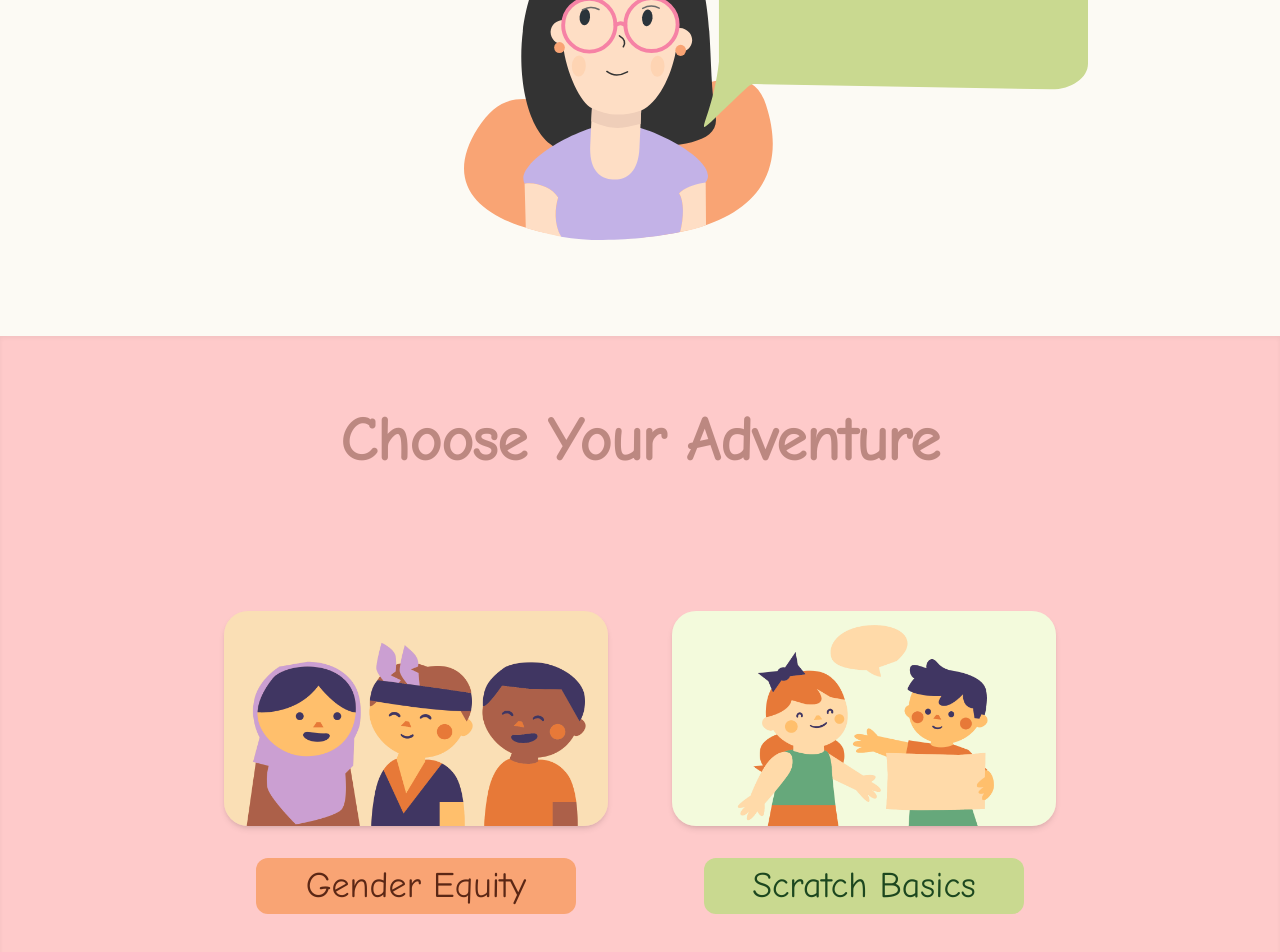
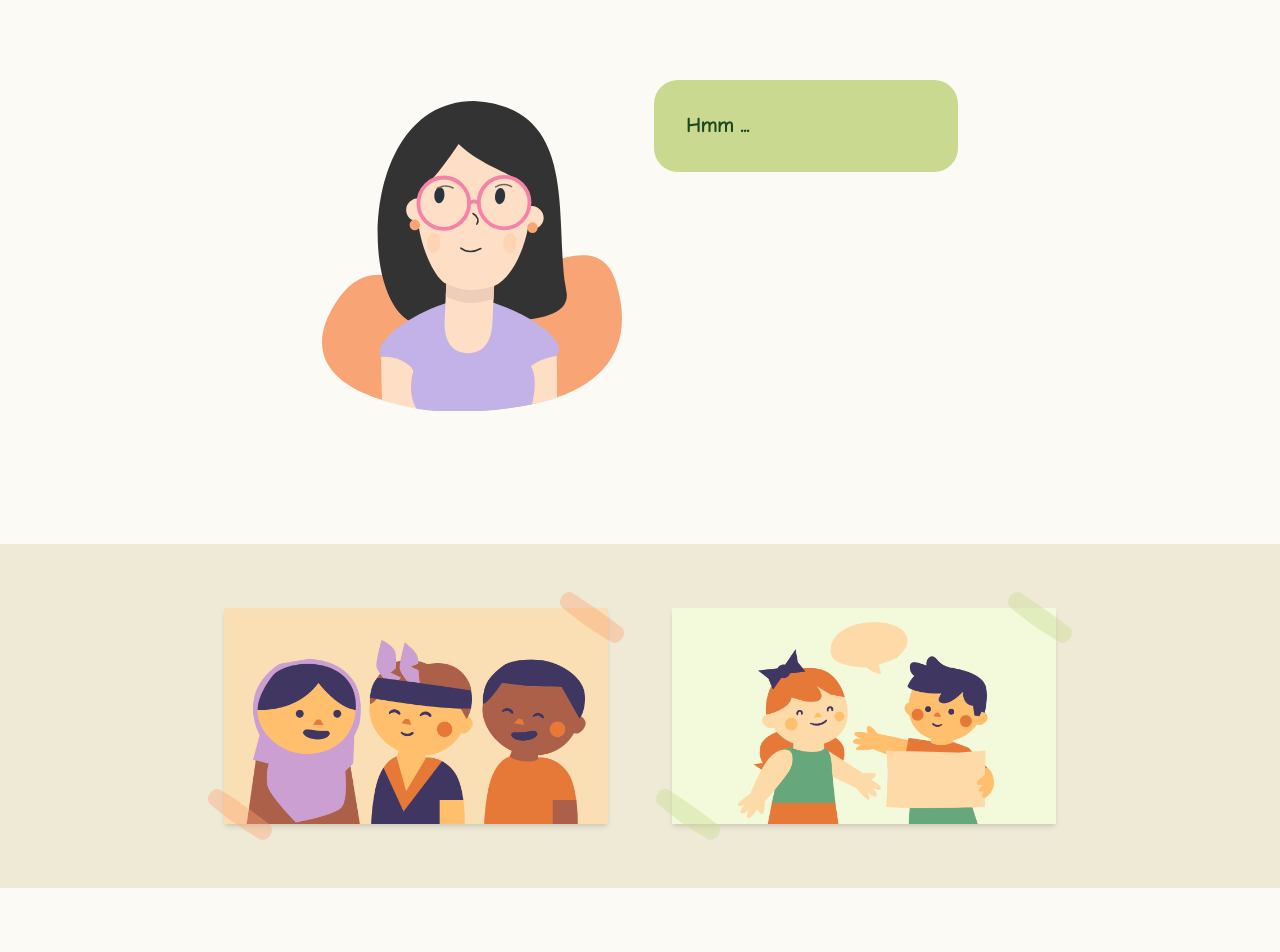
Before and after one commit to questworthy/scratch-whiz, a SvelteKit app: page /toolkits in a window 1280 px wide. Shown: the part 224-1176 px from the top of the page. After the commit the page ends 1112 px from the top, so only its background shows below. Built offline with nearby package versions, Linux system fonts and the light colour scheme.

Commit message:
updates toolkit page

```diff
--- a/src/lib/components/Avataar.svelte
+++ b/src/lib/components/Avataar.svelte
@@ -1,7 +1,16 @@
 <script>
-	import { fly } from 'svelte/transition';
+	import { onMount } from 'svelte';
+	import { scale } from 'svelte/transition';
+	import { backOut } from 'svelte/easing';
 
-	// interactivity mechanics ---------------------------------------------
+	export let hidden = false;
+	onMount(() => {
+		setTimeout(() => {
+			hidden = true;
+		}, 1000);
+	});
+
+	// interactivity mechanics --------------------------------------------
 
 	$: innerHeight = 0;
 	$: innerWidth = 0;
@@ -18,8 +27,6 @@
 	$: Y = mapNumRange(cursor.y, innerWidth, 0, 20, -20);
 
 	export let smile = false;
-	export let bubble = false;
-	export let message = 'Hmm ...';
 </script>
 
 <svelte:window
@@ -36,9 +43,11 @@
 <p>{cursor.y}</p>
 -->
 
-<div class="w-80 h-80 m-4 relative flex">
+{#if hidden}
+	<div class="p-2 m-2 flex justify-center items-center">
 		<button>
 			<svg
+				transition:scale={{ duration: 500, easing: backOut }}
 				role="img"
 				on:mouseenter={() => {
 					smile = true;
@@ -188,15 +197,5 @@
 				/></svg
 			>
 		</button>
-	{#if bubble}
-		<div
-			class="w-96 left-60 absolute"
-			transition:fly={{ x: -10, y: 10, delay: 2000, duration: 500, easing: cubicInOut }}
-		>
-			<img src="/speech-bubble.svg" alt="" />
-			<p class="w-80 absolute top-6 right-6 text-darkGreen text-xl">
-				{message}
-			</p>
 	</div>
 {/if}
-</div>
--- /dev/null
+++ b/src/lib/components/Bubble.svelte
@@ -0,0 +1,25 @@
+<script>
+	export let message = 'Hmm ...';
+	import { onMount } from 'svelte';
+
+	let hidden = false;
+	onMount(() => {
+		setTimeout(() => {
+			hidden = true;
+		}, 2000);
+	});
+
+	import { scale } from 'svelte/transition';
+	import { backOut } from 'svelte/easing';
+</script>
+
+<div class="p-2 m-2 w-80">
+	{#if hidden}
+		<p
+			class="p-8 rounded-3xl bg-lightGreen text-darkGreen text-xl font-bold"
+			transition:scale={{ duration: 500, easing: backOut }}
+		>
+			{message}
+		</p>
+	{/if}
+</div>
--- a/src/lib/components/Nav.svelte
+++ b/src/lib/components/Nav.svelte
@@ -18,10 +18,11 @@
 	import { backOut } from 'svelte/easing';
 </script>
 
+<div class="h-32">
 	{#if hidden}
 		<div
 			transition:fly={{ y: -50, duration: 500, easing: backOut }}
-		class="w-full flex justify-between items-center"
+			class=" w-full flex justify-between items-center"
 		>
 			<a href="/">
 				<img class="h-32" src="/qa.svg" alt="Quest Alliance Logo" />
@@ -41,3 +42,4 @@
 			</div>
 		</div>
 	{/if}
+</div>
--- /dev/null
+++ b/src/lib/components/Photo.svelte
@@ -0,0 +1,45 @@
+<script>
+	export let src = '/equity.png';
+	export let alt = '';
+	export let color = '#333';
+</script>
+
+<div class=" relative m-8">
+	<div class="absolute w-16 -top-4 -right-4">
+		<svg
+			width="100%"
+			height="100%"
+			viewBox="0 0 27.120582 21.56621"
+			version="1.1"
+			xmlns="http://www.w3.org/2000/svg"
+		>
+			<g id="layer1" transform="translate(-67.246476,-63.322305)">
+				<path
+					id="rect2-5"
+					style="opacity:0.4;fill:{color};stroke-width:1.7144;stroke-linecap:round"
+					d="m 72.578515,63.703268 c 7.238086,4.511443 14.093245,9.481436 20.78486,14.647256 1.251861,0.966412 1.363927,3.020228 0.159604,4.729196 -1.204323,1.708968 -3.14796,2.248559 -4.507341,1.440363 -7.042151,-4.186785 -14.015,-8.796942 -20.78486,-14.647255 -1.196591,-1.034059 -1.363921,-3.020224 -0.159598,-4.729193 1.204323,-1.708967 3.165205,-2.276905 4.507335,-1.440367 z"
+				/>
+			</g>
+		</svg>
+	</div>
+
+	<img class="w-96 shadow-md" {src} {alt} />
+
+	<div class="absolute w-16 -left-4 -bottom-4">
+		<svg
+			width="100%"
+			height="100%"
+			viewBox="0 0 27.120582 21.56621"
+			version="1.1"
+			xmlns="http://www.w3.org/2000/svg"
+		>
+			<g id="layer1" transform="translate(-67.246476,-63.322305)">
+				<path
+					id="rect2-5"
+					style="opacity:0.4;fill:{color};stroke-width:1.7144;stroke-linecap:round"
+					d="m 72.578515,63.703268 c 7.238086,4.511443 14.093245,9.481436 20.78486,14.647256 1.251861,0.966412 1.363927,3.020228 0.159604,4.729196 -1.204323,1.708968 -3.14796,2.248559 -4.507341,1.440363 -7.042151,-4.186785 -14.015,-8.796942 -20.78486,-14.647255 -1.196591,-1.034059 -1.363921,-3.020224 -0.159598,-4.729193 1.204323,-1.708967 3.165205,-2.276905 4.507335,-1.440367 z"
+				/>
+			</g>
+		</svg>
+	</div>
+</div>
--- a/src/routes/+page.svelte
+++ b/src/routes/+page.svelte
@@ -1,7 +1,7 @@
 <script>
 	import Avataar from '$lib/components/Avataar.svelte';
+
 	export let hidden = false;
-
 	import { onMount } from 'svelte';
 	onMount(() => {
 		setTimeout(() => {
@@ -11,6 +11,8 @@
 
 	import { fly, scale } from 'svelte/transition';
 	import { backOut } from 'svelte/easing';
+
+	let smile = false;
 </script>
 
 <div class="prose max-w-none mx-auto mt-60">
@@ -27,7 +29,15 @@
 				<p transition:fly={{ delay: 600, y: 50, duration: 500, easing: backOut }} class="text-3xl">
 					Drag and drop colorful blocks<br /> to build awesome games and apps.
 				</p>
-				<a href="/toolkits">
+				<a
+					href="/toolkits"
+					on:mouseenter={() => {
+						smile = true;
+					}}
+					on:mouseleave={() => {
+						smile = false;
+					}}
+				>
 					<button
 						transition:fly={{ delay: 1200, y: 50, duration: 500, easing: backOut }}
 						class="rounded-full px-8 py-6 font-bold uppercase bg-lightGreen text-darkGreen text-2xl hover:bg-[#fce2a1] transition-all duration-200 ease-in-out"
@@ -36,7 +46,7 @@
 				</a>
 			</div>
 			<div transition:scale={{ delay: 1800, duration: 500, easing: backOut }} class="h-80 w-80">
-				<Avataar />
+				<Avataar {smile} />
 			</div>
 		{/if}
 	</div>
--- a/src/routes/toolkits/+page.svelte
+++ b/src/routes/toolkits/+page.svelte
@@ -1,42 +1,34 @@
 <script>
 	import Avataar from '$lib/components/Avataar.svelte';
+	import Bubble from '$lib/components/Bubble.svelte';
+	import Photo from '$lib/components/Photo.svelte';
 
-	const style =
-		'rounded-2xl px-6 py-4 flex flex-col justify-start drop-shadow-lg hover:scale-110 hover:-translate-y-8 hover:z-10 transition-all duration-200 ease-in-out cursor-pointer';
+	let message = 'Hmm ...';
 </script>
 
-<div class="wscreen mx-auto w-96">
-	<Avataar bubble={true} message="Are you ready to unlock a world of games, animations ?" />
-</div>
-
-<div
-	class="mt-24 shadow-inner w-screen bg-red-200 mx-auto flex flex-col justify-center items-center"
->
-	<h1 class=" text-6xl my-16 text-darkAmber opacity-40 font-bold leading-snug">
-		Choose Your Adventure
-	</h1>
-
-	<div class="my-8 flex justify-center items-center">
-		<div class="m-8">
-			<img
-				class="w-96 rounded-3xl shadow-md hover:scale-110 hover:rotate-3 transition-all duration-400 ease-in-out"
-				src="/equity.png"
-				alt=""
-			/>
-			<p class="m-8 p-2 text-4xl text-darkAmber text-center bg-lightAmber rounded-xl">
-				Gender Equity
-			</p>
-		</div>
-
-		<div class="m-8">
-			<img
-				class="w-96 rounded-3xl shadow-md hover:scale-110 hover:rotate-3 transition-all duration-400 ease-in-out"
-				src="/scratch.png"
-				alt=""
-			/>
-			<p class="m-8 p-2 text-4xl text-darkGreen text-center bg-lightGreen rounded-xl">
-				Scratch Basics
-			</p>
+<div class="mt-40 flex flex-col items-center gap-24">
+	<div class="flex h-96">
+		<Avataar />
+		<Bubble {message} />
+	</div>
+	<div class="w-full bg-[#efead6] p-8">
+		<div class="flex justify-center items-center">
+			<a
+				href="/scratch"
+				on:mouseenter={() => {
+					message = 'I see you are chosing gender equity.';
+				}}
+			>
+				<Photo src="/equity.png" color="#F9A474" />
+			</a>
+			<a
+				href="/scratch"
+				on:mouseenter={() => {
+					message = 'I see you are chosing scratch basics.';
+				}}
+			>
+				<Photo src="/scratch.png" color="#C9D990" />
+			</a>
 		</div>
 	</div>
 </div>
```
Also changed, not shown: static/cello.svg (added), static/tape.svg (added). Lines whose indentation alone changed are shown as unchanged.
